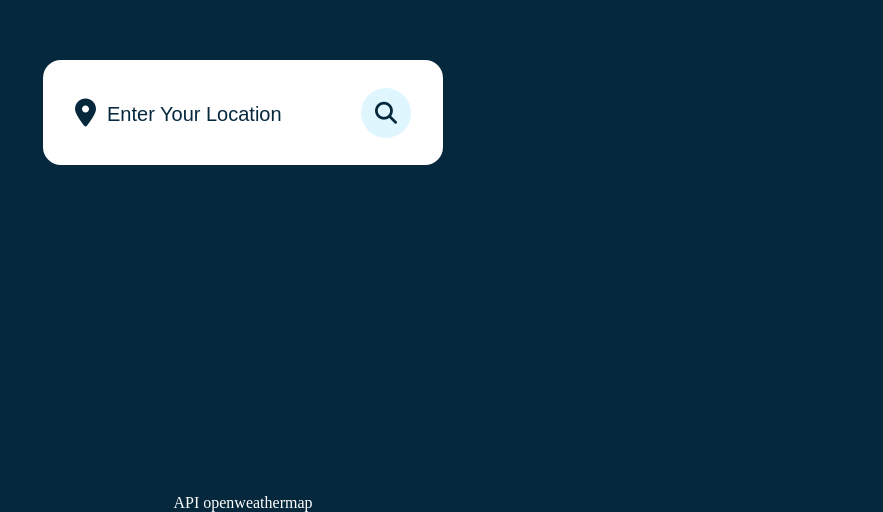
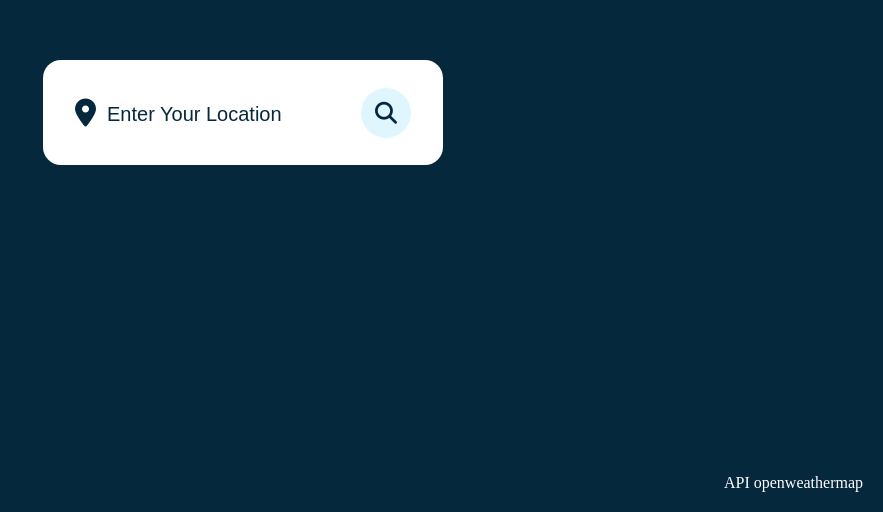
Before and after one commit to Bilal2504/WeatherAPP, a plain HTML site: page Index.html in a window 1280 px wide. Shown: the part 288-800 px from the top of the page, without its empty margins (397-1280 px from the left). Drawn offline with Linux system fonts and the light colour scheme.

Commit message:
Meilleur placement du footer

```diff
--- a/Style.css
+++ b/Style.css
@@ -185,6 +185,7 @@ body{
 
 .footer{
     color: white;
-    position: fixed;
-    bottom: 0;
+    position: absolute;
+    bottom: 20px;
+    right: 20px;
 }
```
Also changed, not shown: 1 other file.
